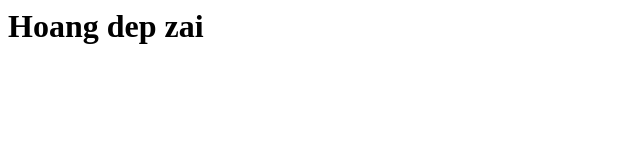
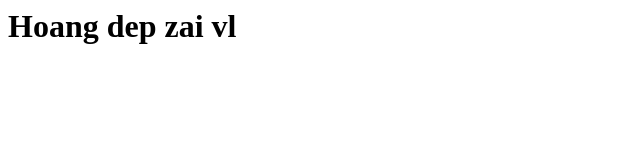
Before and after one commit to DuyHoang04/test, a plain HTML site: page index.html in a window 1280 px wide. Shown: the full height of the page, 0-640 px from the left. Drawn offline with Linux system fonts and the light colour scheme.

Commit message:
Update index.html

```diff
--- a/index.html
+++ b/index.html
@@ -1 +1 @@
-<h1>Hoang dep zai</h1>
+<h1>Hoang dep zai vl</h1>
```
